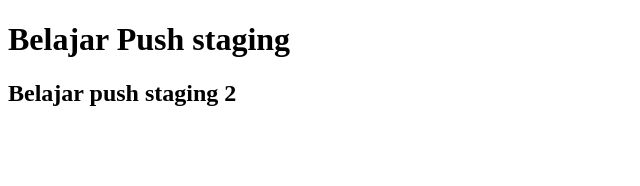
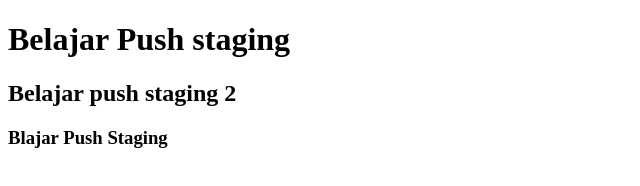
Before and after one commit to RohmatRomadhon/belajar-niomic, a plain HTML site: page header.html in a window 1280 px wide. Shown: the whole page, without its empty margins (0-640 px from the left). Drawn offline with Linux system fonts and the light colour scheme.

Commit message:
Add Element h3

```diff
--- a/header.html
+++ b/header.html
@@ -7,5 +7,6 @@
   <body>
     <h1>Belajar Push staging</h1>
     <h2>Belajar push staging 2</h2>
+    <h3>Blajar Push Staging</h3>
   </body>
 </html>
```
